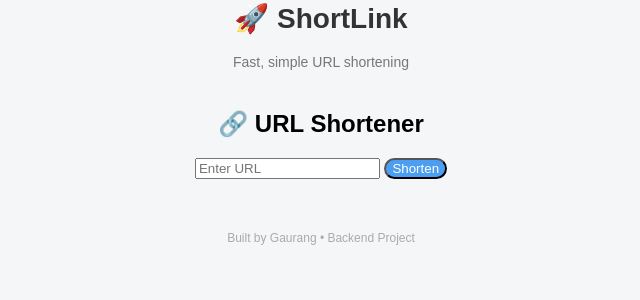
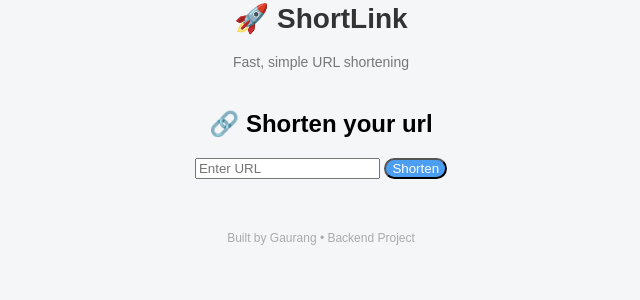
Before and after one commit to gaurang557/urlshortener, a Django app: page / in a window 1280 px wide. Shown: the part 280-580 px from the top of the page, without its empty margins (319-959 px from the left). Run offline with Django 5.2, Linux system fonts and the light colour scheme; parts of the project's set-up code (start-up, migrations or seed data) failed here and were passed over.

Commit message:
edited heading

```diff
--- a/core/templates/index.html
+++ b/core/templates/index.html
@@ -8,7 +8,7 @@
 <body>
     <h1 class="logo">🚀 ShortLink</h1>
     <p class="tagline">Fast, simple URL shortening</p>
-    <h2>🔗 URL Shortener</h2>
+    <h2>🔗 Shorten your url</h2>
 
     <form id="shorten-form">
         <input type="text" id="url" placeholder="Enter URL" required />
```
